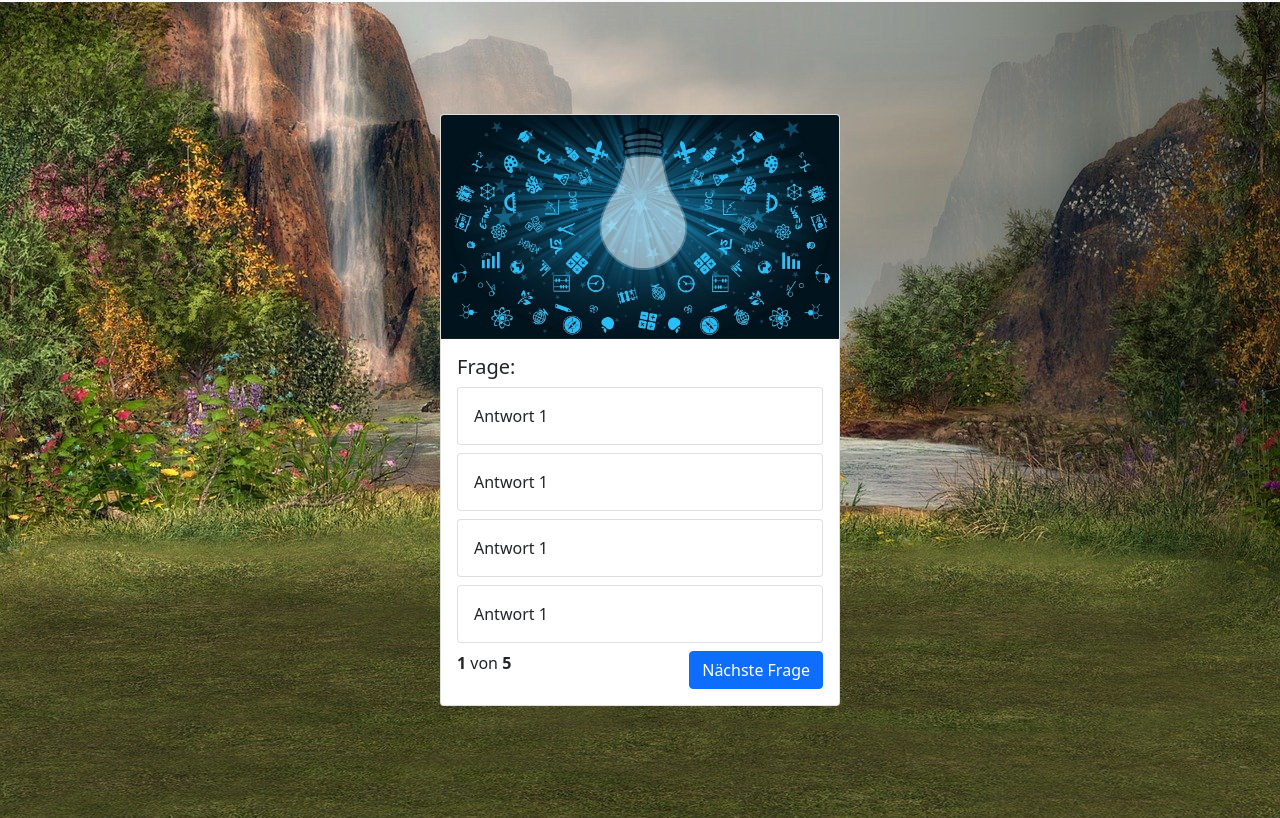
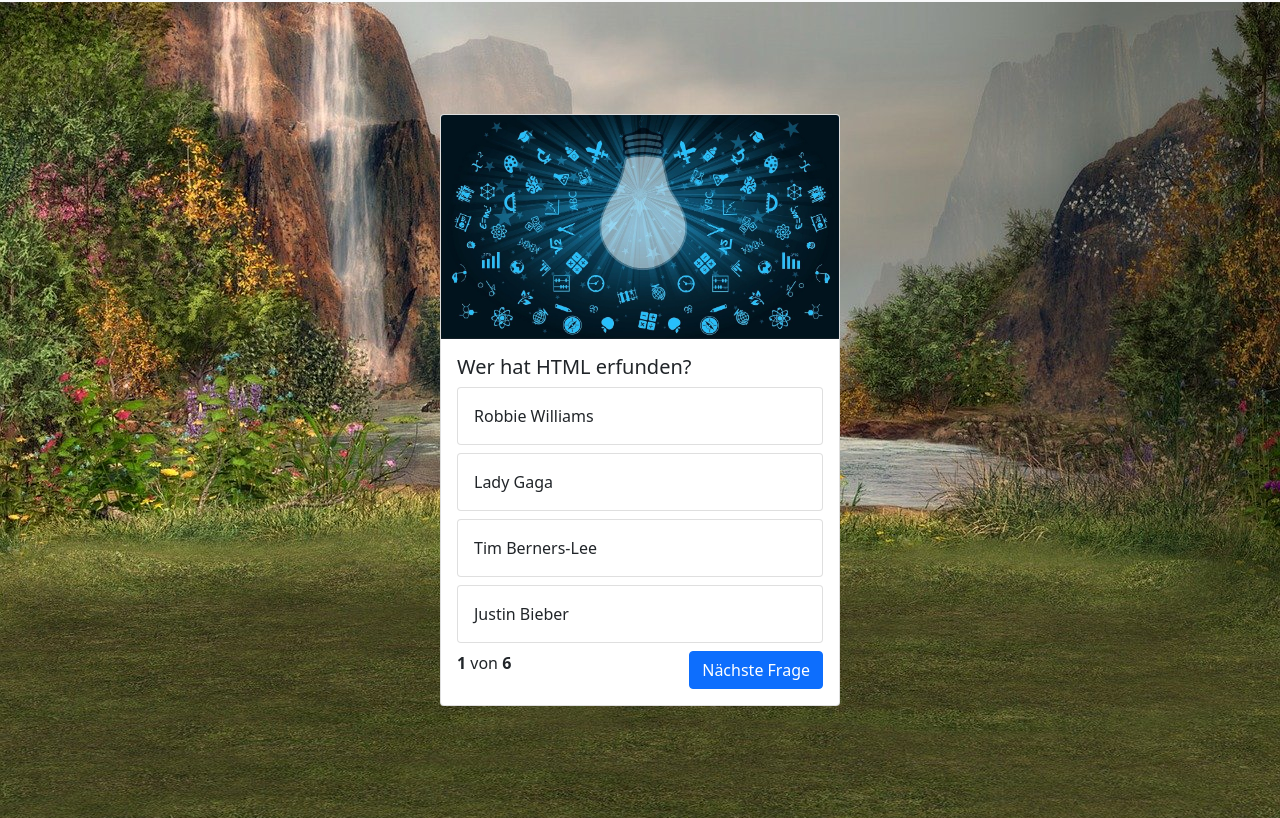
Before and after one commit to GeorgStrassberger/QuizAPP, a plain HTML site: page index.html in a window 1280 px wide. Shown: the part 48-866 px from the top of the page. Drawn offline with nearby package versions, Linux system fonts and the light colour scheme.

Commit message:
added JOSN-Array

```diff
--- a/index.html
+++ b/index.html
@@ -18,8 +18,11 @@
 
 </head>
 
-<body>
-    <!-- As a heading -->
+<!-- initialisieren oder initialize -->
+
+<body onload="init()">
+
+    <!-- As a heading NAVbar -->
     <nav class="navbar navbar-light bg-light">
         <div class="container-fluid">
             <span class="navbar-brand mb-0 h1">QuizAPP</span>
@@ -29,29 +32,35 @@
         <div class="card" style="width: 25rem;">
             <img src="/img/learning.jpg" class="card-img-top" alt="QuizBild">
             <div class="card-body">
+                <!--Frage:-->
                 <h5 id="question" class="card-title">Frage:</h5>
+                <!--Antwort 1-->
                 <div class="card mb-2">
                     <div id="answer-1" class="card-body">
                         Antwort 1
                     </div>
                 </div>
+                <!--Antwort 2-->
                 <div class="card mb-2">
                     <div id="answer-2" class="card-body">
                         Antwort 1
                     </div>
                 </div>
+                <!--Antwort 3-->
                 <div class="card mb-2">
                     <div id="answer-3" class="card-body">
                         Antwort 1
                     </div>
                 </div>
+                <!--Antwort 4-->
                 <div class="card mb-2">
                     <div id="answer-4" class="card-body">
                         Antwort 1
                     </div>
                 </div>
+                <!--Seite & Button-->
                 <div class="my-card-footer">
-                    <span><b id="currentPageNr">1</b> von <b id="maxPageNr">5</b></span>
+                    <span><b id="currentQuestionNr"></b> von <b id="maxQuestionsNr"></b></span>
                     <button class="btn btn-primary" type="button">Nächste Frage</button>
                 </div>
             </div>
--- a/script.js
+++ b/script.js
@@ -0,0 +1,83 @@
+let questions = [{
+        "question": "Wer hat HTML erfunden?",
+        "answer-1": "Robbie Williams",
+        "answer-2": "Lady Gaga",
+        "answer-3": "Tim Berners-Lee",
+        "answer-4": "Justin Bieber",
+        "right-answer": 3
+    },
+    {
+        "question": "Wie müssen HTML-Tags immer aussehen?",
+        "answer-1": "( )..(/ )",
+        "answer-2": "< >..</ >",
+        "answer-3": "{ }..{/ }",
+        "answer-4": "[ ]..[/ ]",
+        "right-answer": 2
+    },
+    {
+        "question": "Was braucht man um HTML zu arbeiten?",
+        "answer-1": "Editor",
+        "answer-2": "Microsoft Word",
+        "answer-3": "Microsoft Exel",
+        "answer-4": "Paint",
+        "right-answer": 1
+    },
+    {
+        "question": "Welche Endungen können HTML-Dateien haben?",
+        "answer-1": "*.txt *.doc",
+        "answer-2": "*.www",
+        "answer-3": "*.png *.gif",
+        "answer-4": "*.html *.htm",
+        "right-answer": 3
+    },
+    {
+        "question": "Wofür ist HTML zuständig?",
+        "answer-1": "Formatierung",
+        "answer-2": "Inhalt des Dokumentes",
+        "answer-3": "Design",
+        "answer-4": "Logik",
+        "right-answer": 3
+    },
+    {
+        "question": "Mit welchem HTML-Element wird ein Text kursiv geschrieben?",
+        "answer-1": "<i></i>",
+        "answer-2": "<k></k>",
+        "answer-3": "<b></b>",
+        "answer-4": "<r></r>",
+        "right-answer": 1
+    },
+];
+
+let currentQuestion = 0;
+
+// führt alle fuctionen aus beim laden der Seite
+function init() {
+    showQuestion()
+    showAnswer()
+    currentQuestionNr()
+    maxQuestionsNr();
+}
+
+// Zeigt die Anzahl der Fragen an // show max questions
+function maxQuestionsNr() {
+    document.getElementById('maxQuestionsNr').innerHTML = questions.length;
+}
+
+// Zeigt die Aktuelle Frage an //show curren question
+function currentQuestionNr() {
+    let question = currentQuestion + 1;
+    document.getElementById('currentQuestionNr').innerHTML = question;
+}
+
+function showQuestion() {
+    let showquestion = questions[currentQuestion];
+    document.getElementById('question').innerHTML = showquestion['question'];
+}
+
+function showAnswer() {
+    let showAnswer = questions[currentQuestion]
+    document.getElementById('answer-1').innerHTML = showAnswer['answer-1'];
+    document.getElementById('answer-2').innerHTML = showAnswer['answer-2'];
+    document.getElementById('answer-3').innerHTML = showAnswer['answer-3'];
+    document.getElementById('answer-4').innerHTML = showAnswer['answer-4'];
+}
```
